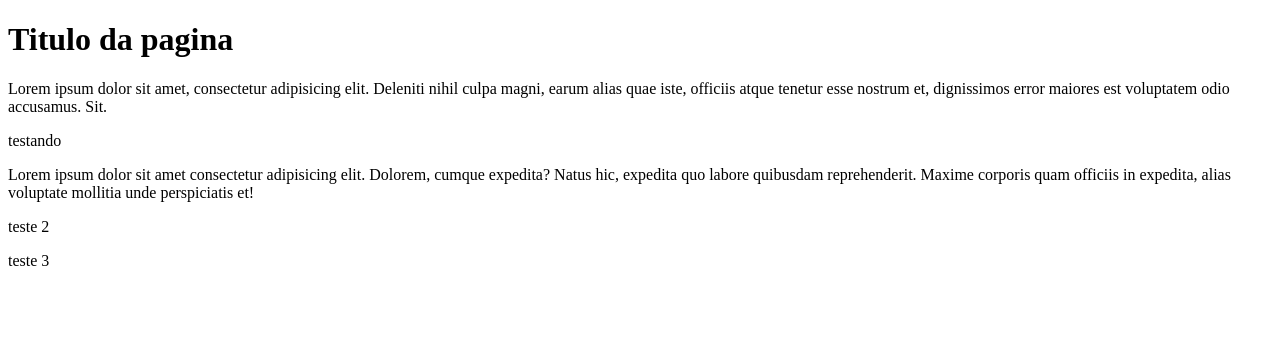
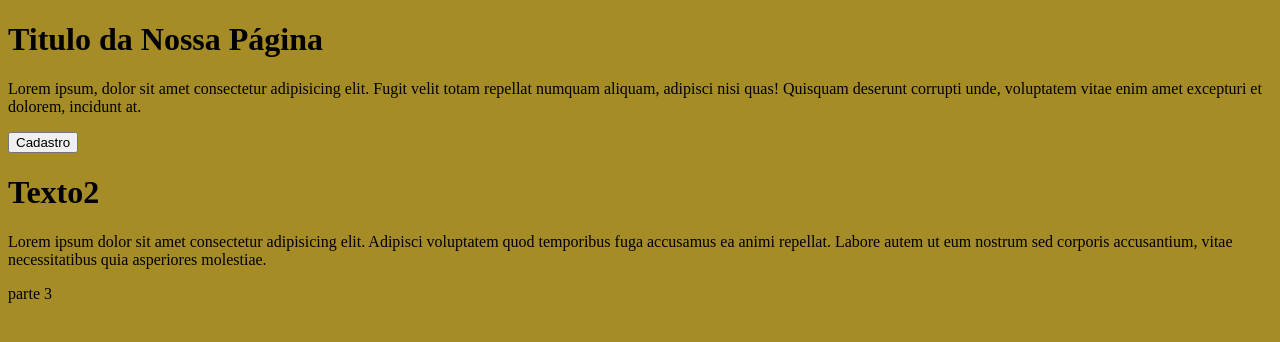
Before and after one commit to mamarildo-star/AulaMello, a plain HTML site: page index.html in a window 1280 px wide. Drawn offline with Linux system fonts and the light colour scheme.

Commit message:
Add files via upload

```diff
--- a/index.html
+++ b/index.html
@@ -1,27 +1,47 @@
 <!DOCTYPE html>
-<html lang="PT-br">
+<html lang="PT- BR">
 <head>
-    <meta charset="UTF-8">
-    <meta name="viewport" content="width=device-width, initial-scale=1.0">
 
-    <link rel="apple-touch-icon" sizes="180x180" href="/apple-touch-icon.png">
+    <meta http-equiv="Content-Type" content="text/html;charset=UTF-8">
+    <meta name="viewport" content="width=, initial-scale=1.0">
+<link rel="apple-touch-icon" sizes="180x180" href="/apple-touch-icon.png">
 <link rel="icon" type="image/png" sizes="32x32" href="/favicon-32x32.png">
 <link rel="icon" type="image/png" sizes="16x16" href="/favicon-16x16.png">
 <link rel="manifest" href="/site.webmanifest">
 
-<link rel="shortcut icon" href="./favicon-16x16.png" type="image/x-icon">
+<link rel="shortcut icon" href="./favicon.io/favicon-16x16.png" type="image/x-icon">
+    <title>CEEP</title>
+    <link rel="styleheet" href="style.css">
+</head>
+<body style="background-color: #a58c26;">
+    <h1 class="cabecalho">Titulo da Nossa Página</h1>
+    <p>Lorem ipsum, dolor sit amet consectetur adipisicing elit.
+        Fugit velit totam repellat numquam aliquam, adipisci nisi quas!
+        Quisquam deserunt corrupti unde, voluptatem vitae enim amet excepturi et dolorem, incidunt at.</p>
+    <a href="http://ceppcianorte.com.br">
+        <button type="button">Cadastro</button>
 
-    <title>Amarildo</title>
-</head>
-<body>
-<h1>Titulo da pagina</h1>
-<p>Lorem ipsum dolor sit amet, consectetur adipisicing elit. Deleniti nihil culpa magni, earum alias quae iste,
-    officiis atque tenetur esse nostrum et, dignissimos error maiores est voluptatem odio accusamus. Sit.</p>
-<p>testando</p>
-<p>Lorem ipsum dolor sit amet consectetur adipisicing elit. Dolorem, cumque expedita? Natus hic,
-    expedita quo labore quibusdam reprehenderit. Maxime corporis quam officiis in expedita,
-    alias voluptate mollitia unde perspiciatis et!</p>
-<p>teste 2</p>
-<p>teste 3</p>
+    </a>
+
+    <a href="./pagina3.html">
+
+    </a>
+
+    <h1 class="cabecalho">Texto2</h1>
+    <p>Lorem ipsum dolor sit amet consectetur adipisicing elit.
+        Adipisci voluptatem quod temporibus fuga accusamus ea animi repellat.
+        Labore autem ut eum nostrum sed corporis accusantium, vitae necessitatibus quia asperiores molestiae.</p>
+    <p>parte 3</p>
+
+    <div vw class="enabled">
+    <div vw-access-button class="active"></div>
+    <div vw-plugin-wrapper>
+        <div class="vw-plugin-top-wrapper"></div>
+    </div>
+</div>
+<script src="https://vlibras.gov.br/app/vlibras-plugin.js"></script>
+<script>
+    new window.VLibras.Widget('https://vlibras.gov.br/app');
+</script>
 </body>
 </html>
```
Also changed, not shown: pagina2.html (added, +15 -0 lines).
